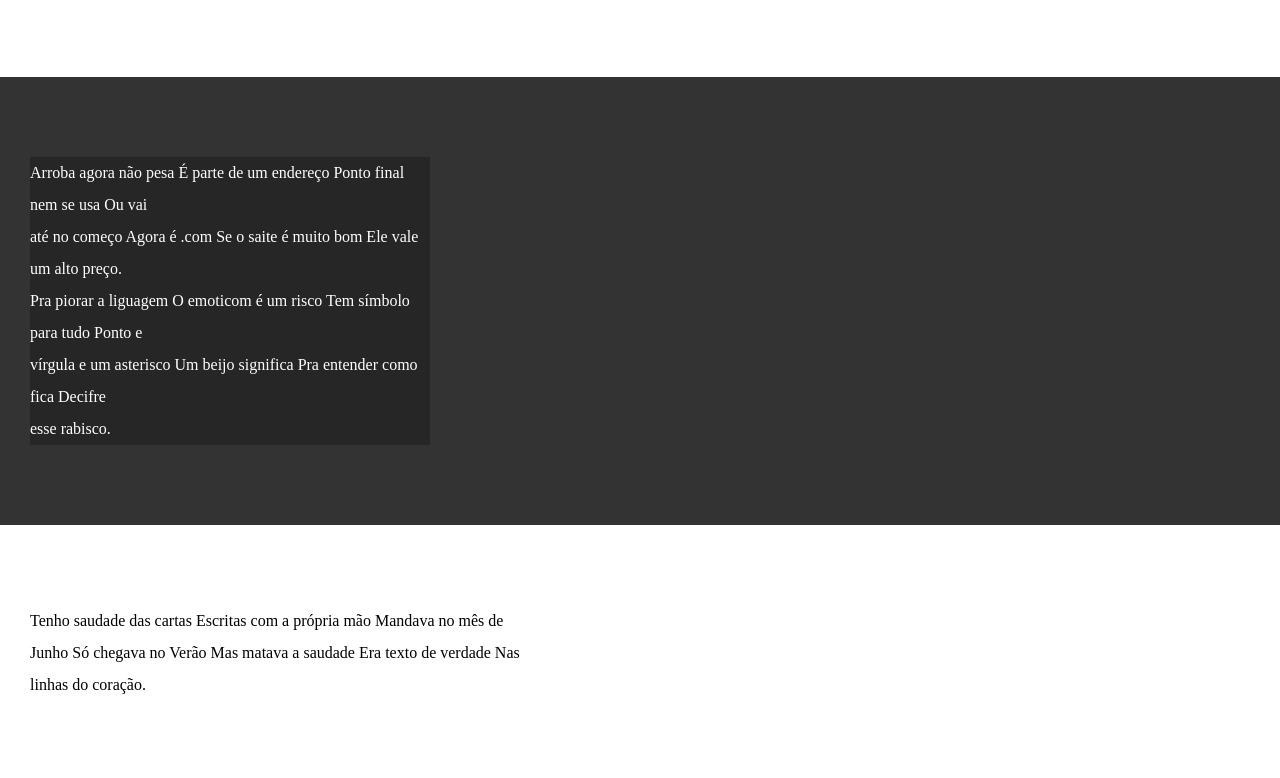
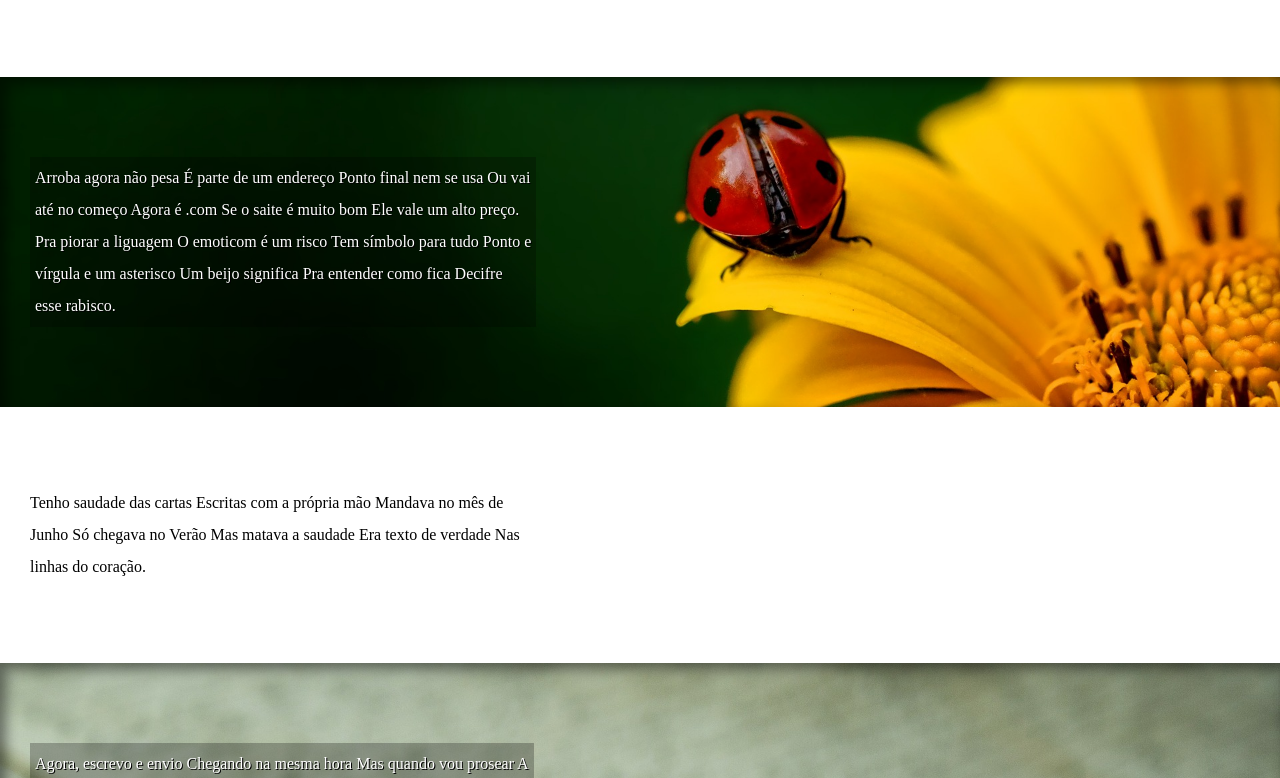
Before and after one commit to eosilva281/curso-html, a plain HTML site: page index.html in a window 1280 px wide. Shown: the part 398-1176 px from the top of the page. Drawn offline with Linux system fonts and the light colour scheme.

Commit message:
Update 16/11

```diff
--- a/css/style.css
+++ b/css/style.css
@@ -53,11 +53,25 @@ section.normal {
 section.imagem {
   background-color: rgba(51, 51, 51);
   color: white;
+  box-shadow: inset 6px 6px 13px 0px rgba(0, 0, 0, 0.473);
+  background-size: cover;
+  background-attachment: fixed;
 }
 
 section.imagem > p {
-  width: 400px;
+  display: inline-block;
+  padding: 5px;
   background-color: rgba(0, 0, 0, 0.253);
+  text-shadow: 1px 1px 0px black;
+}
+
+section#img01 {
+  background-image: url(../imagens/background001.jpg);
+  background-position: right center;
+}
+
+section#img02 {
+  background-image: url(../imagens/background002.jpg);
 }
 
 footer {
--- a/index.html
+++ b/index.html
@@ -32,7 +32,7 @@
       </p>
     </section>
 
-    <section class="imagem">
+    <section class="imagem" id="img01">
       <p>
         Arroba agora não pesa É parte de um endereço Ponto final nem se usa Ou
         vai<br />
@@ -55,7 +55,7 @@
       </p>
     </section>
 
-    <section class="imagem">
+    <section class="imagem" id="img02">
       <p>
         Agora, escrevo e envio Chegando na mesma hora Mas quando vou prosear
         A<br />
```
